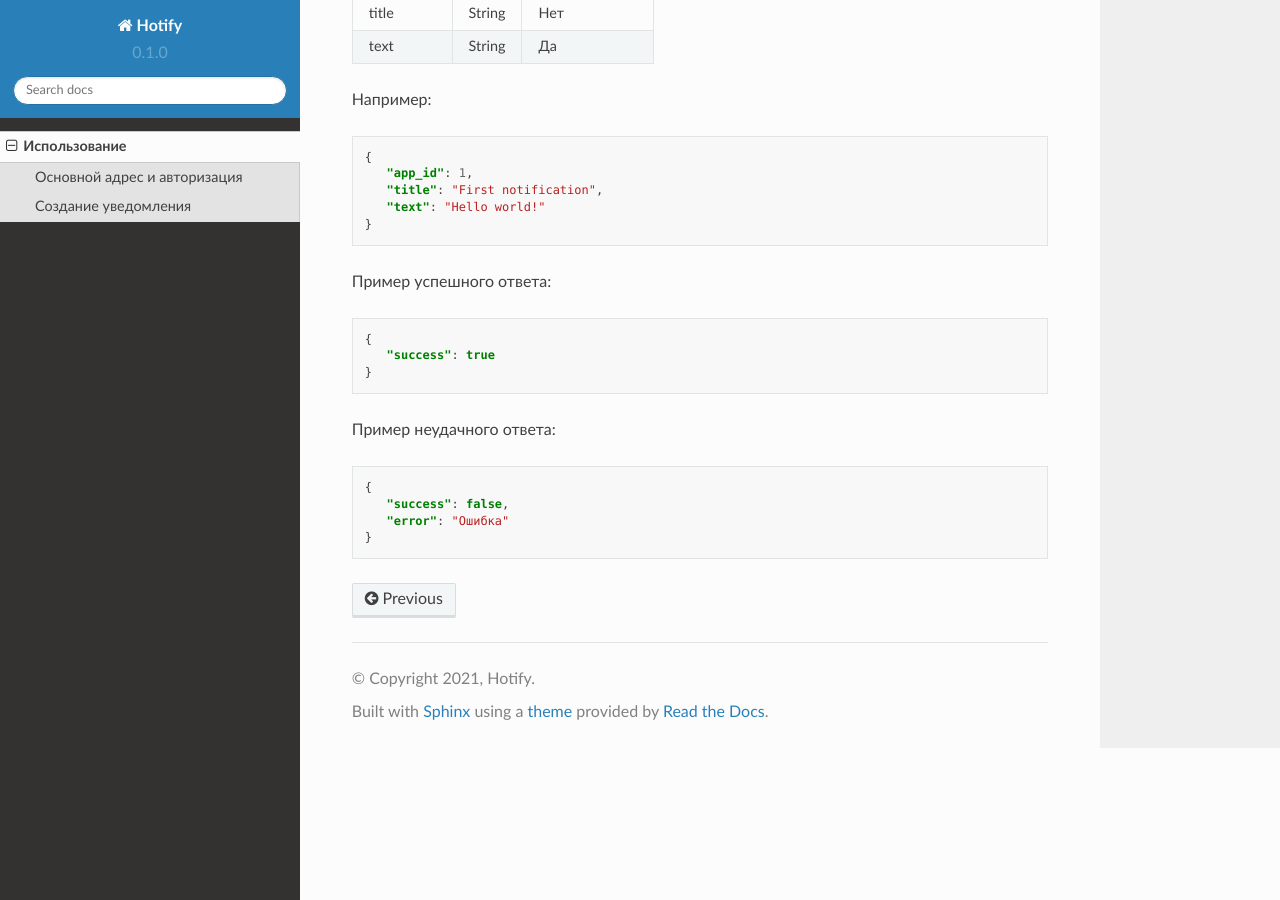
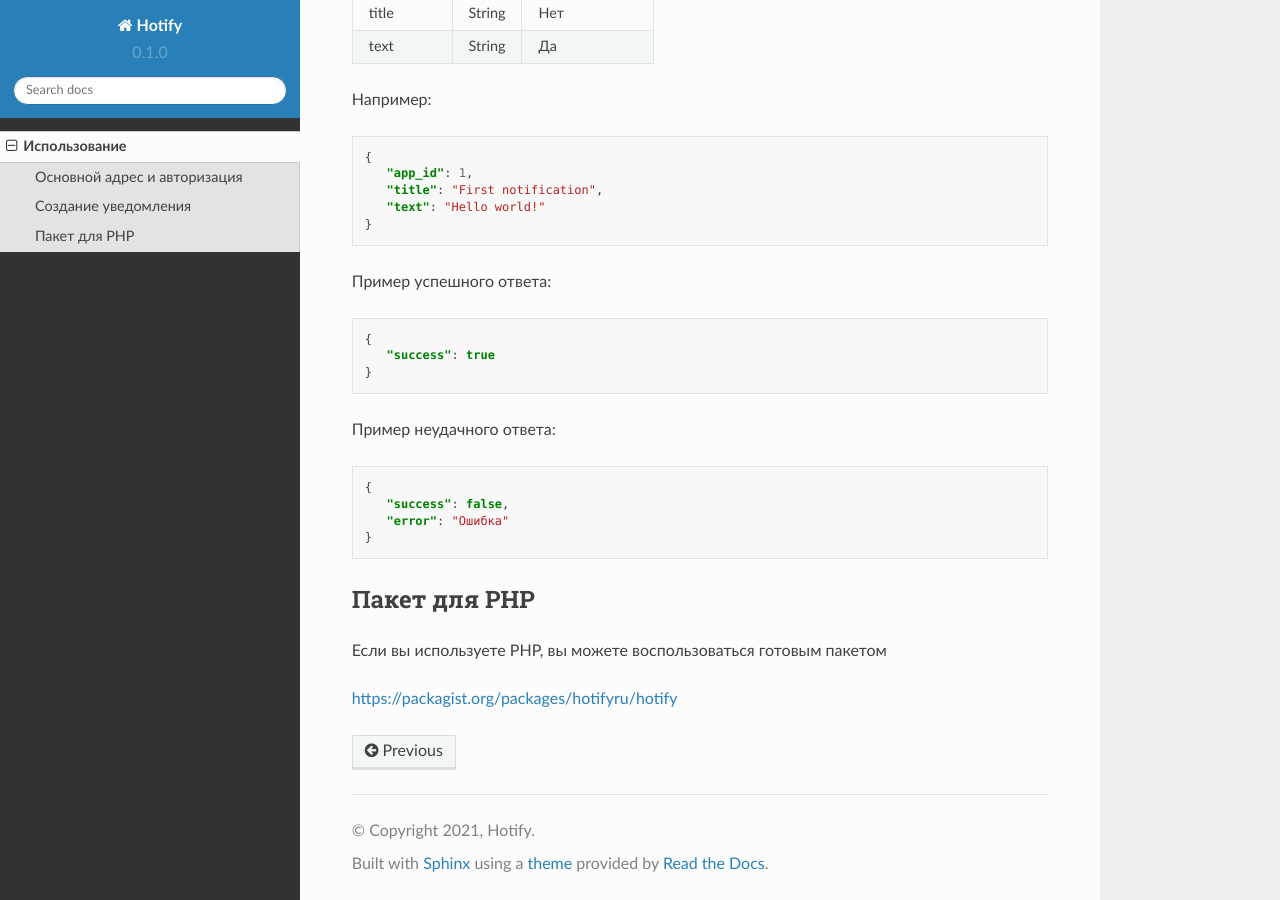
Before and after one commit to hotifyru/hotify-docs, a Sphinx documentation site: the page built from docs/source/usage.rst, in a window 1280 px wide and 900 px high, scrolled down 648 px. Built offline with Sphinx 7.4.7 and the Read the Docs theme 2.0.0, drawn with Linux system fonts in a browser that asks for light colours.

Commit message:
Update usage.rst

```diff
--- a/docs/source/usage.rst
+++ b/docs/source/usage.rst
@@ -56,3 +56,9 @@
       "success": false,
       "error": "Ошибка"
    }
+
+Пакет для PHP
+----------------
+Если вы используете PHP, вы можете воспользоваться готовым пакетом
+
+https://packagist.org/packages/hotifyru/hotify
```
